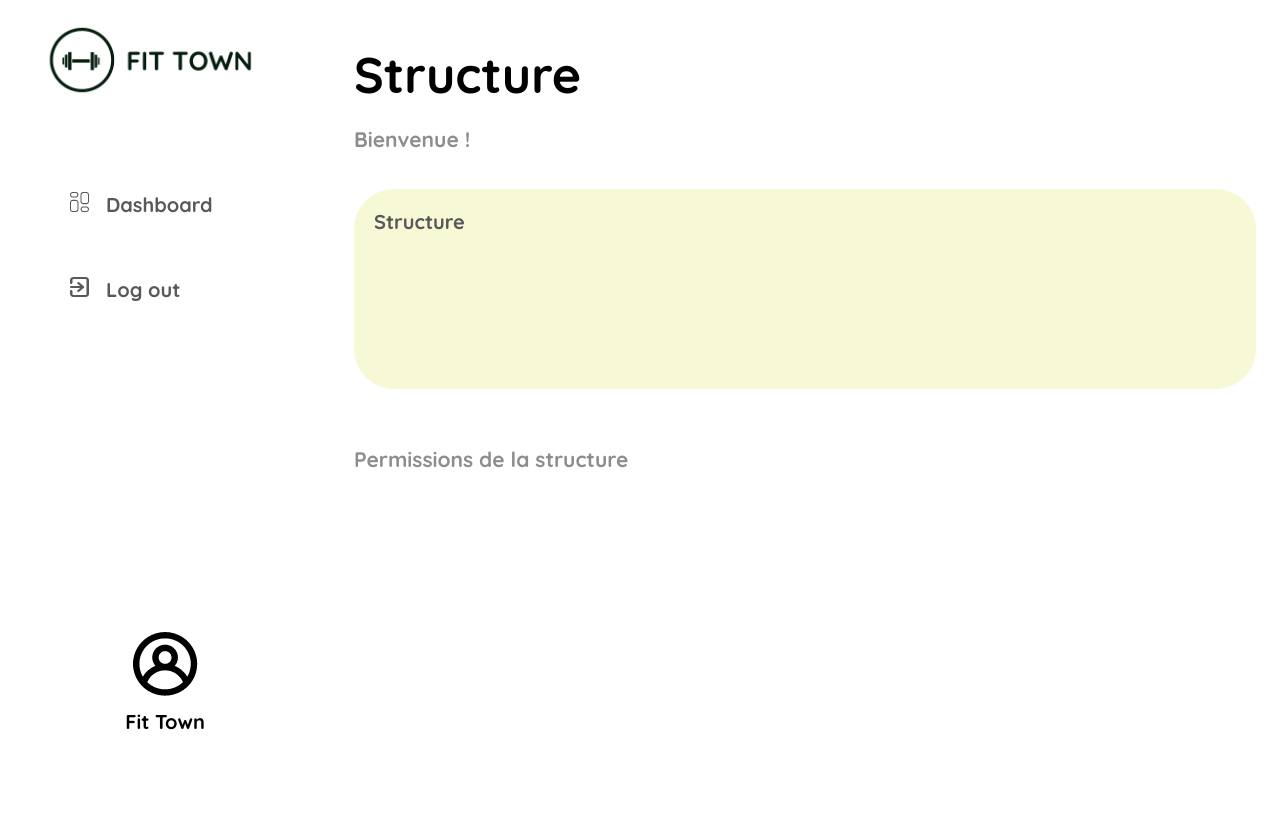
After one commit to Blacknwhite834/Fit-Town, a Symfony app: template templates/homepage_structure/index.html.twig in a window 1280 px wide. The commit adds this page. Run offline with Twig, Linux system fonts and the light colour scheme; the template is opened without the code that fills it, so the values that code supplies are empty; some libraries are stand-ins or nearby versions.

Commit message:
Dashboard structure user css html

```diff
--- a/src/Controller/LoginController.php
+++ b/src/Controller/LoginController.php
@@ -12,9 +12,7 @@ class LoginController extends AbstractController
     #[Route(path: '/', name: 'app_login')]
     public function login(AuthenticationUtils $authenticationUtils): Response
     {
-        // if ($this->getUser()) {
-        //     return $this->redirectToRoute('target_path');
-        // }
+
 
         // get the login error if there is one
         $error = $authenticationUtils->getLastAuthenticationError();
--- /dev/null
+++ b/templates/homepage_structure/index.html.twig
@@ -0,0 +1,81 @@
+{% extends 'base.html.twig' %}
+
+{% block title %}Hello HomepageStructureController!{% endblock %}
+{% block stylesheets %}
+    <link href="{{ asset('assets/styles/homepage.css')}}" rel="stylesheet">
+    <link href="{{ asset('assets/styles/structure-show.css')}}" rel="stylesheet">
+{% endblock %}
+{% block body %}
+    <div class="sidenav">
+        <img src="{{ asset('assets/images/logo.png')}}" alt="logo" class="logo" onclick="location.href='{{path('app_homepage')}}';">
+        <div class="menu">
+            <li {% if app.request.attributes.get('_route') == 'app_homepage' %} class="active" {% endif %}> <a href="{{ path('app_homepage') }}" ><img src="{{ asset('assets/images/dashboard.png')}}"/>Dashboard</a></li>
+            <li {% if app.request.attributes.get('_route') == 'app_logout' %} class="active" {% endif %}>  <a href="{{ path('app_logout') }}"><img src="{{ asset('assets/images/logout.png')}}"/>Log out</a></li>
+        </div>
+        <div class="profile">
+            <img src="{{ asset('assets/images/profile.png')}}" alt="profile" class="profile">
+            <h1>Fit Town</h1>
+            <h2>{{ email }}</h2>
+        </div>
+    </div>
+<!-- Page content -->
+    <div class="main">
+        <h1>Structure</h1>
+        <h2>Bienvenue ! </h2>
+
+
+        <div class="wrapper-1">
+            <h3>Structure</h3>
+
+            <table class="table">
+                <tbody>
+                {% for structures in structures%}
+                <tr>
+                    <th>Email</th>
+                    <td>{{ structures.email }}</td>
+                </tr>
+
+                <tr>
+                    <th>Adresse</th>
+                    <td>{{ structures.Adresse }}</td>
+                </tr>
+                <tr>
+                    <th>Is_active</th>
+                    <td>{{ structures.isActive ? 'Yes' : 'No' }}</td>
+                </tr>
+                </tbody>
+                {% endfor %}
+            </table>
+        </div>
+
+        <h2 id="title-2">Permissions de la structure</h2>
+        <div class="wrapper-permission">
+            <table class="table">
+
+
+                {% for permissions in permissions %}
+                    <tr>
+
+                        <td> isMembersRead {{ permissions.isMembersRead ? 'On' : 'Off'}}</td>
+                        <td> isMembersWrite  {{ permissions.isMembersWrite ? 'On' : 'Off'}}</td>
+                        <td>isMembersAdd {{ permissions.isMembersAdd ? 'On' : 'Off'}}</td>
+                    </tr>
+                    <tr>
+                        <td> isMembersProductsAdd {{ permissions.isMembersProductsAdd ? 'On' : 'Off'}}</td>
+                        <td> isMembersPaymentSchedulesRead {{ permissions.isMembersPaymentSchedulesRead ? 'On' : 'Off'}}</td>
+                        <td> isMembersStatistiquesRead {{ permissions.isMembersStatistiquesRead ? 'On' : 'Off'}}</td>
+                    <tr>
+                        <td> isMembersSubscriptionRead {{ permissions.isMembersSubscriptionRead ? 'On' : 'Off'}}</td>
+                        <td> isPaymentSchedulesRead {{ permissions.isPaymentSchedulesRead ? 'On' : 'Off'}}</td>
+                        <td> isPaymentSchedulesWrite  {{ permissions.isPaymentSchedulesWrite ? 'On' : 'Off'}}</td>
+                    </tr>
+                    <tr>
+                        <td> isPaymentDayRead {{ permissions.isPaymentDayRead ? 'On' : 'Off'}}</td>
+                    </tr>
+                {% endfor %}
+
+            </table>
+        </div>
+
+    </div>
+{% endblock %}
```
Also changed, not shown: src/Controller/HomepageStructureController.php (added, +34 -0 lines), src/Security/LoginFormAuthenticator.php (+7 -1 lines).
